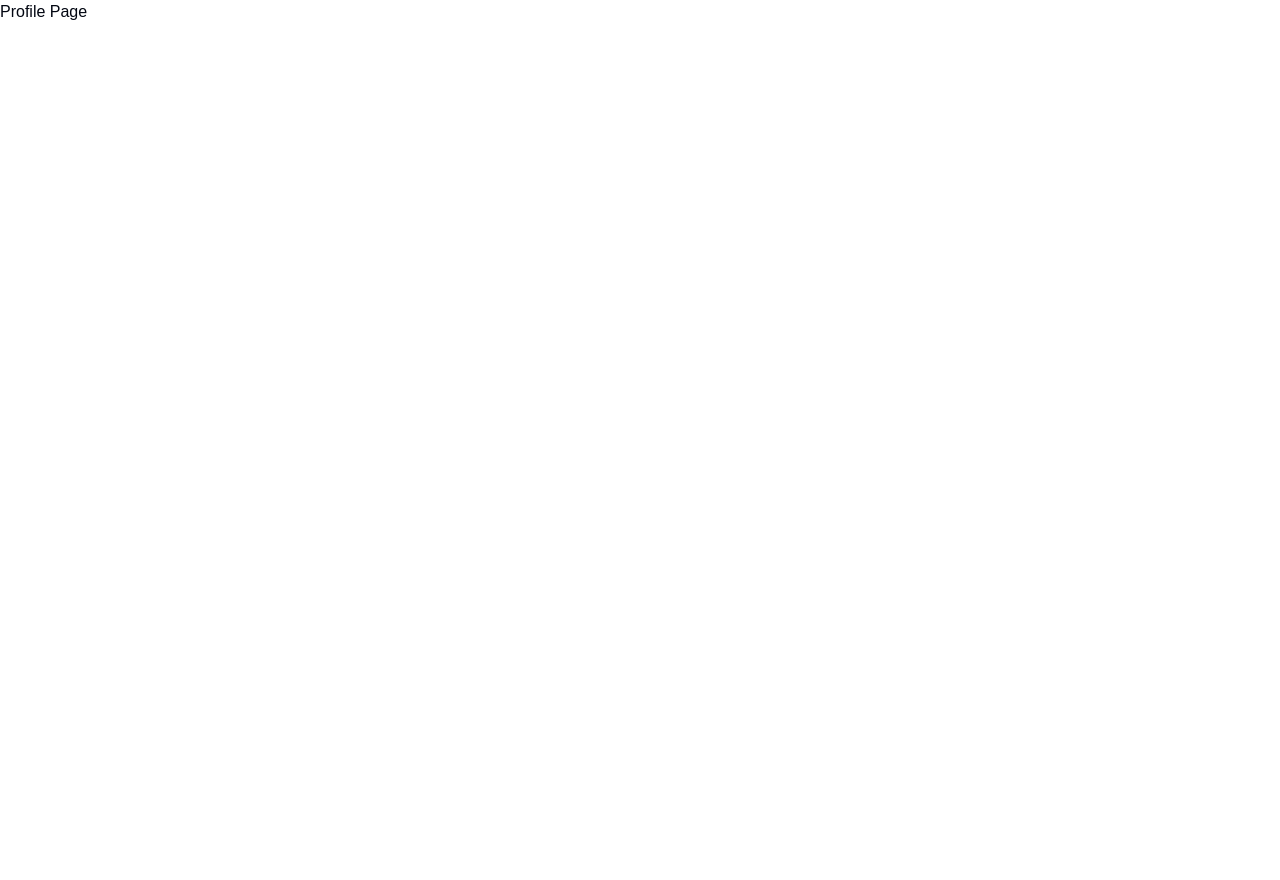
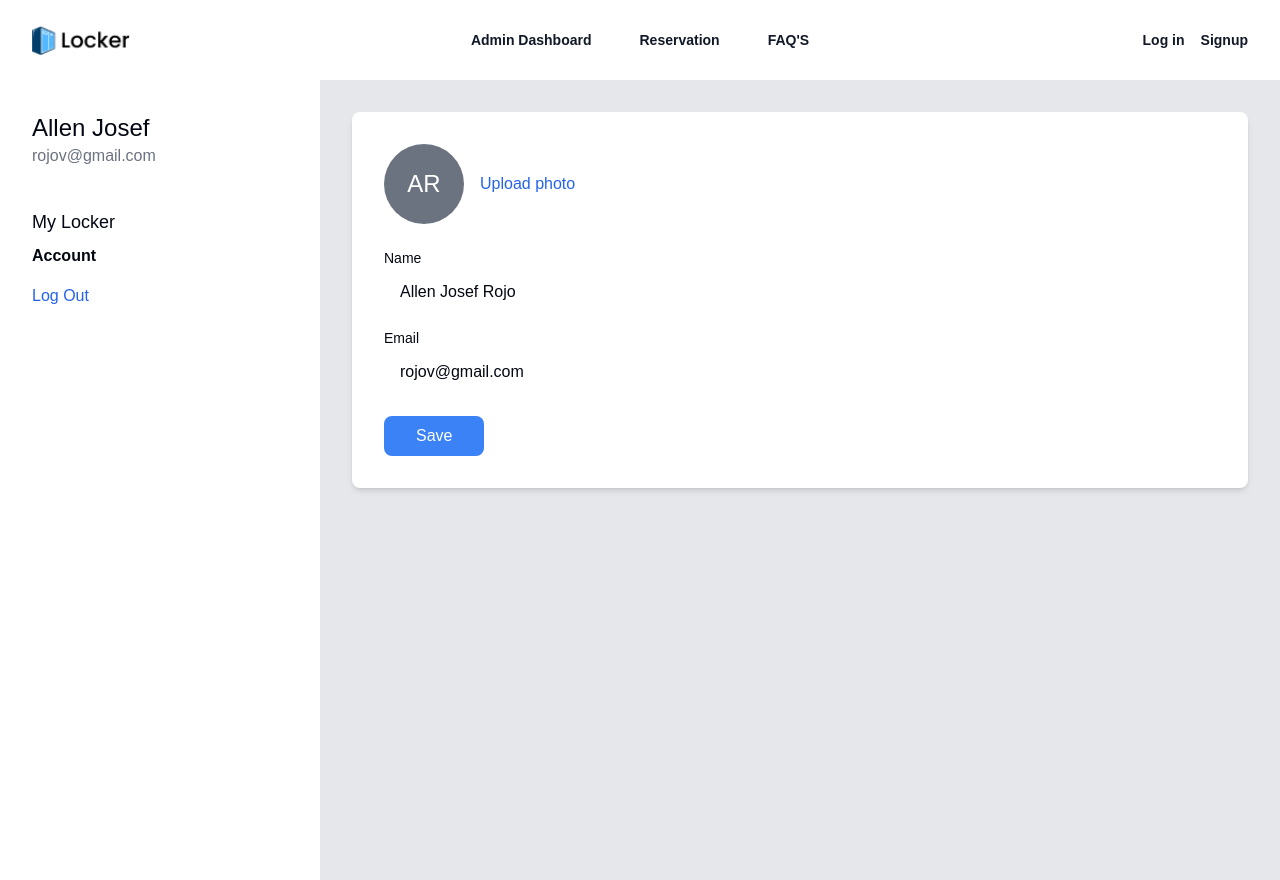
Before and after one commit to dexterrr1133/locker-reservation-web, a Next.js app in the folder nu-locker-reservation/: page /profile in a window 1280 px wide. Before the commit the page ends 800 px from the top, so only its background shows below. Built offline with nearby package versions, Linux system fonts and the light colour scheme; no server answers.

Commit message:
made temporary clickable icon with dropdown feature that shows the options 'profile' and 'signout', added skeleton profile page

```diff
--- a/nu-locker-reservation/package.json
+++ b/nu-locker-reservation/package.json
@@ -12,8 +12,9 @@
     "@headlessui/react": "^2.2.0",
     "@heroicons/react": "^2.2.0",
     "@radix-ui/react-accordion": "^1.2.2",
+    "@radix-ui/react-avatar": "^1.1.2",
     "@radix-ui/react-dialog": "^1.1.2",
-    "@radix-ui/react-dropdown-menu": "^2.1.2",
+    "@radix-ui/react-dropdown-menu": "^2.1.3",
     "@radix-ui/react-label": "^2.1.0",
     "@radix-ui/react-separator": "^1.1.0",
     "@radix-ui/react-slot": "^1.1.0",
--- a/nu-locker-reservation/src/app/profile/page.tsx
+++ b/nu-locker-reservation/src/app/profile/page.tsx
@@ -1,11 +1,94 @@
+'use client'
+import Header from '@/components/features/header';
 import ProtectedRoutes from '@/components/protectedRoutes';
+import React from "react";
 
-const Profile = () => {
+const Sidebar = () => {
   return (
-    <ProtectedRoutes>
-      <h1>Profile Page</h1>
-    </ProtectedRoutes>
+    <>
+    <div className="w-1/4 bg-white p-8">
+      <div className="mb-10">
+        <h1 className="text-2xl">Allen Josef</h1>
+        <p className="text-gray-500">rojov@gmail.com</p>
+      </div>
+      <div className="mb-4">
+        <h3 className="text-lg mb-2">My Locker</h3>
+        <h3 className="font-semibold">Account</h3>
+      </div>
+      <h3 className="cursor-pointer text-blue-600 hover:text-blue-800">Log Out</h3>
+    </div>
+    </>
   );
 };
 
-export default Profile;
+const ProfileCard = () => {
+  const [name, setName] = React.useState("Allen Josef Rojo");
+  const [email, setEmail] = React.useState("rojov@gmail.com");
+
+  const handleSave = () => {
+    console.log("Saved", { name, email });
+  };
+
+  return (
+    <>
+      <div className="bg-white h-auto p-8 rounded-lg shadow-md">
+      <div className="flex items-center mb-6">
+        <div className="w-20 h-20 rounded-full overflow-hidden bg-gray-500 flex items-center justify-center">
+          <span className="text-white text-2xl">AR</span>
+        </div>
+        <button className="ml-4 text-blue-600 hover:text-blue-800 focus:outline-none">
+          Upload photo
+        </button>
+      </div>
+      <div className="mb-4">
+        <label className="block text-sm font-medium mb-1" htmlFor="name">
+          Name
+        </label>
+        <input
+          type="text"
+          id="name"
+          className="w-full h-10 px-4 rounded-lg border-gray-300"
+          value={name}
+          onChange={(e) => setName(e.target.value)}
+        />
+      </div>
+      <div className="mb-6">
+        <label className="block text-sm font-medium mb-1" htmlFor="email">
+          Email
+        </label>
+        <input
+          type="email"
+          id="email"
+          className="w-full h-10 px-4 rounded-lg border-gray-300"
+          value={email}
+          onChange={(e) => setEmail(e.target.value)}
+        />
+      </div>
+      <div>
+        <button
+          className="py-2 px-8 bg-blue-500 text-white rounded-lg hover:bg-blue-600 focus:outline-none"
+          onClick={handleSave}
+        >
+          Save
+        </button>
+      </div>
+    </div>
+    </>
+  );
+};
+
+const AccountPage = () => {
+  return (
+    <>
+      <Header />
+      <div className="flex h-screen bg-gray-200">
+        <Sidebar />
+        <div className="w-3/4 p-8">
+          <ProfileCard />
+        </div>
+      </div>
+    </>
+  );
+};
+
+export default AccountPage;
--- a/nu-locker-reservation/src/components/features/header.tsx
+++ b/nu-locker-reservation/src/components/features/header.tsx
@@ -9,6 +9,15 @@ import Link from 'next/link';
 import Image from 'next/image';
 import { useRouter } from 'next/navigation';
 import dynamic from 'next/dynamic';
+import { Avatar, AvatarFallback, AvatarImage } from '@radix-ui/react-avatar';
+import {
+  DropdownMenu,
+  DropdownMenuContent,
+  DropdownMenuItem,
+  DropdownMenuLabel,
+  DropdownMenuSeparator,
+  DropdownMenuTrigger,
+} from "@/components/ui/dropdown-menu"
 
 const lockers = [
   { name: 'Small Lockers', description: 'Get a better understanding of your traffic', href: "/small_lockers", icon: ChevronDownIcon },
@@ -99,15 +108,27 @@ const Header = () => {
         <div className="hidden lg:flex lg:flex-1 lg:justify-end">
           {currentUser ? (
             <>
+              <DropdownMenu>
+              <DropdownMenuTrigger>Icon</DropdownMenuTrigger>
+              <DropdownMenuContent>
+                <DropdownMenuLabel>
                 <span className="text-sm font-semibold text-gray-900 pr-4">
                   {currentUser.email}
                 </span>
+                </DropdownMenuLabel>
+                <DropdownMenuSeparator />
+                <DropdownMenuItem onClick={() => router.push('/profile')}>
+                  Profile
+                </DropdownMenuItem>
+                <DropdownMenuItem>
                 <button
                   onClick={handleSignOut}
-                className="text-sm font-semibold text-gray-900"
                 >
                   Sign Out
                 </button>
+                </DropdownMenuItem>
+              </DropdownMenuContent>
+            </DropdownMenu>
             </>
           ) : (
             <>
@@ -121,6 +142,8 @@ const Header = () => {
           )}
         </div>
       </nav>
+
+
 
       {/* Mobile Menu */}
       {mobileMenuOpen && (
--- /dev/null
+++ b/nu-locker-reservation/src/components/ui/avatar.tsx
@@ -0,0 +1,50 @@
+"use client"
+
+import * as React from "react"
+import * as AvatarPrimitive from "@radix-ui/react-avatar"
+
+import { cn } from "@/lib/utils"
+
+const Avatar = React.forwardRef<
+  React.ElementRef<typeof AvatarPrimitive.Root>,
+  React.ComponentPropsWithoutRef<typeof AvatarPrimitive.Root>
+>(({ className, ...props }, ref) => (
+  <AvatarPrimitive.Root
+    ref={ref}
+    className={cn(
+      "relative flex h-10 w-10 shrink-0 overflow-hidden rounded-full",
+      className
+    )}
+    {...props}
+  />
+))
+Avatar.displayName = AvatarPrimitive.Root.displayName
+
+const AvatarImage = React.forwardRef<
+  React.ElementRef<typeof AvatarPrimitive.Image>,
+  React.ComponentPropsWithoutRef<typeof AvatarPrimitive.Image>
+>(({ className, ...props }, ref) => (
+  <AvatarPrimitive.Image
+    ref={ref}
+    className={cn("aspect-square h-full w-full", className)}
+    {...props}
+  />
+))
+AvatarImage.displayName = AvatarPrimitive.Image.displayName
+
+const AvatarFallback = React.forwardRef<
+  React.ElementRef<typeof AvatarPrimitive.Fallback>,
+  React.ComponentPropsWithoutRef<typeof AvatarPrimitive.Fallback>
+>(({ className, ...props }, ref) => (
+  <AvatarPrimitive.Fallback
+    ref={ref}
+    className={cn(
+      "flex h-full w-full items-center justify-center rounded-full bg-muted",
+      className
+    )}
+    {...props}
+  />
+))
+AvatarFallback.displayName = AvatarPrimitive.Fallback.displayName
+
+export { Avatar, AvatarImage, AvatarFallback }
```
Also changed, not shown: 1 other file (tests, documents, lock files or other folders). Lines whose indentation alone changed are shown as unchanged.
